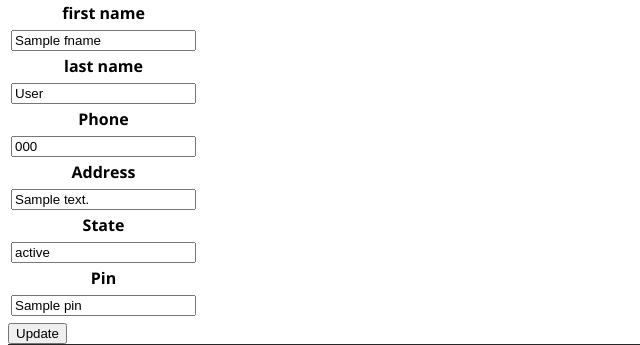
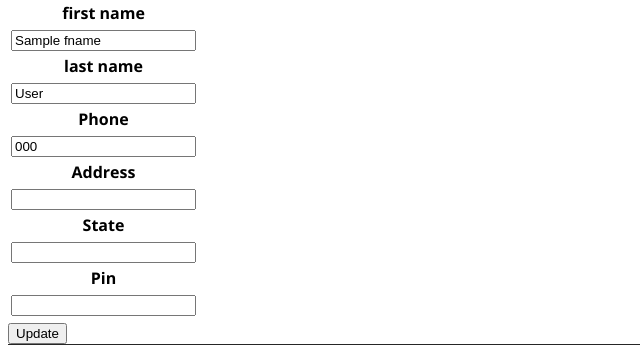
Before and after one commit to jicksonjose/django_ecommerce_project, a Django app: template spice_project/myapp/templates/myapp/user_address_edit.html in a window 1280 px wide. Shown: the part 181-526 px from the top of the page, without its empty margins (0-640 px from the left). Run offline with Django 4.2, Linux system fonts and the light colour scheme; data comes from the database, SQL or seed files in the repository; the template is opened without the code that fills it: values that come from a table or form of the project are taken from there, most other values are stand-ins (such as "Sample title", 1, 10 or a date in 2020); some libraries are stand-ins or nearby versions.

Commit message:
Update user_address_edit.html

```diff
--- a/spice_project/myapp/templates/myapp/user_address_edit.html
+++ b/spice_project/myapp/templates/myapp/user_address_edit.html
@@ -217,8 +217,8 @@ input[list] {
                 <tr>
                   <th scope="row">Address</th>
                 </tr>
-              <td><input class="form-control" type="text" value="{{ x.address }}"
-                              name="address"></td>
+              <td><input class="form-control" type="text" value=""
+                              name="address" required></td>
               <!--//address-->
 
               <!--state-->
@@ -226,8 +226,8 @@ input[list] {
                   <th scope="row">State</th>
                 </tr>
               <tr>
-                   <td><input class="form-control" type="text" value="{{ x.state }}" onkeypress="return allowOnlyLetters(event,this);"
-                              name="state"></td>
+                   <td><input class="form-control" type="text" value="" onkeypress="return allowOnlyLetters(event,this);"
+                              name="state" required></td>
               </tr>
               <!--//state-->
 
@@ -236,9 +236,9 @@ input[list] {
                   <th scope="row">Pin</th>
                 </tr>
               <tr>
-                       <td><input class="form-control" type="text" value="{{ x.pin }}" maxlength="6" minlength="6"
+                       <td><input class="form-control" type="text" value="" maxlength="6" minlength="6"
                               onkeypress="return isNumberKey(event,this)"
-                              name="pin" id="PinNumber" onblur="validatePin()"></td>
+                              name="pin" id="PinNumber" onblur="validatePin()" required></td>
               </tr>
               <!--//pin-->
 
```
